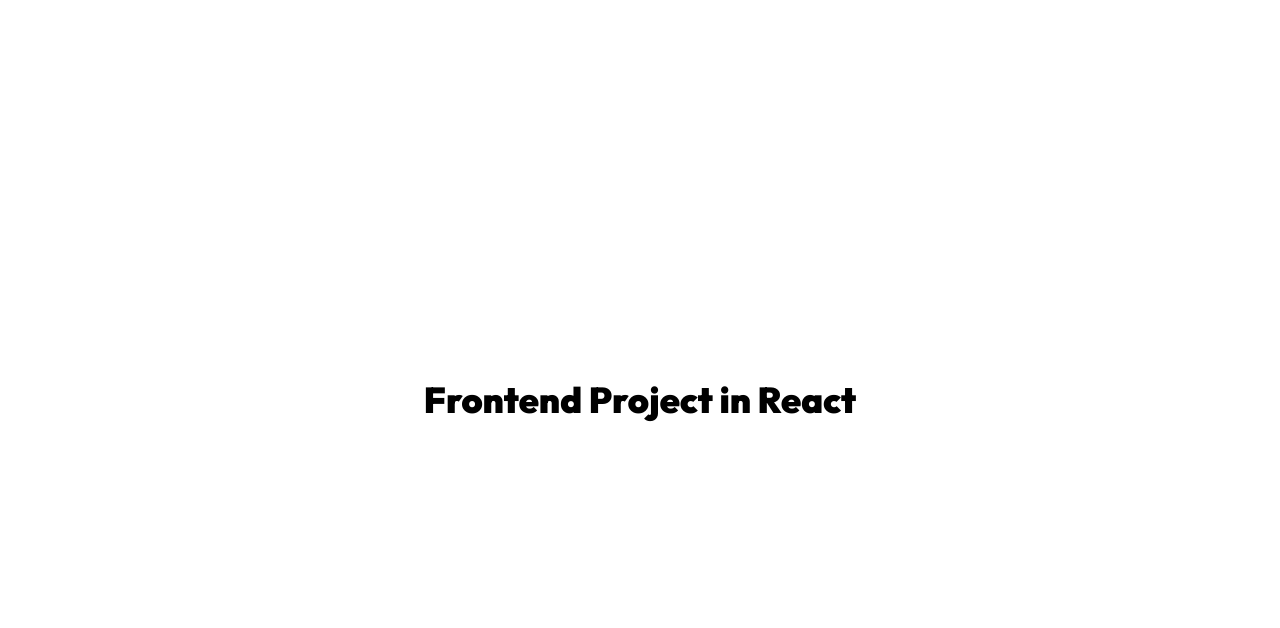
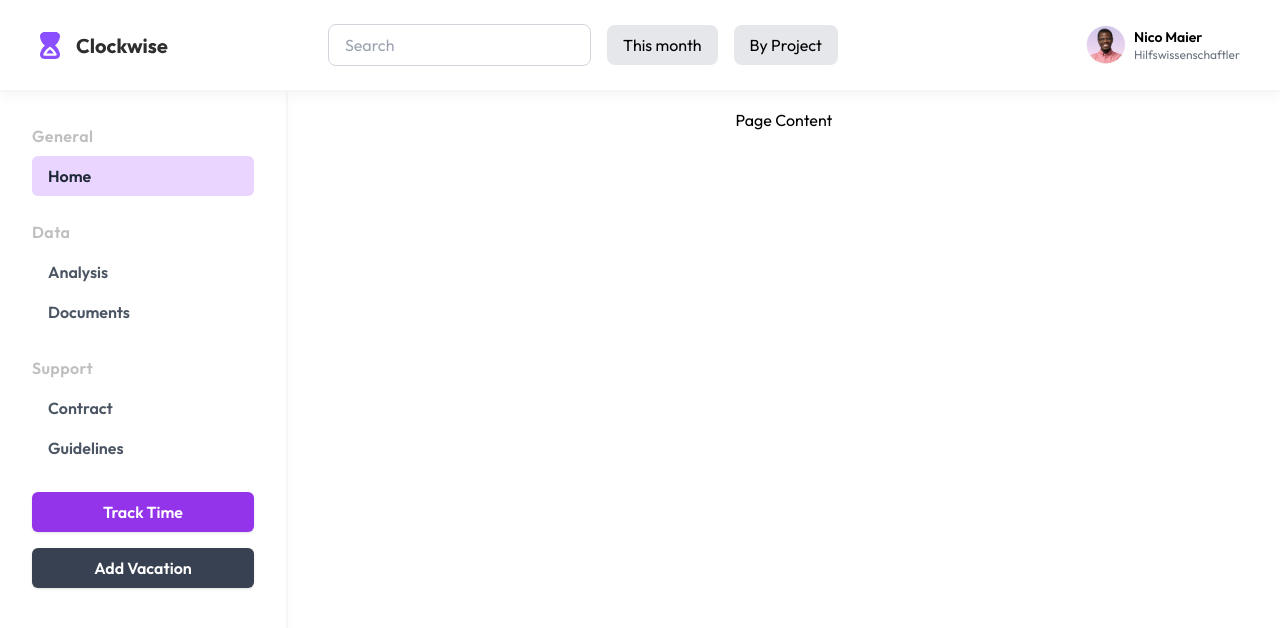
Before and after one commit to intuitive-robots/pse-ss24-timetrack, a React (Create React App) app in the folder frontend/: page / in a window 1280 px wide. Shown: the top 628 px of the page. Built offline with nearby package versions, Linux system fonts and the light colour scheme.

Commit message:
add layout wrapper, navigation bar, profile bar and changed styling configurations

```diff
--- a/frontend/src/App.js
+++ b/frontend/src/App.js
@@ -1,11 +1,10 @@
 import './App.css';
+import HomePage from "./pages/HomePage";
 
 function App() {
   return (
     <div className="App">
-        <div className="h-screen flex justify-center items-center">
-            <h1 className="text-4xl font-black">Frontend Project in React</h1>
-        </div>
+        <HomePage/>
     </div>
   );
 }
--- /dev/null
+++ b/frontend/src/components/LayoutWrapper.tsx
@@ -0,0 +1,32 @@
+import React from 'react';
+import NavigationBar from './navbar/NavigationBar';
+import ProfileBar from './ProfileBar';
+import ProfilePlaceholder from "../assets/images/profile_placeholder.png";
+
+interface LayoutWrapperProps {
+  pageContent: React.ReactNode;
+}
+
+const LayoutWrapper: React.FC<LayoutWrapperProps> = ({ pageContent }) => {
+  return (
+    <div className="flex flex-col min-h-screen select-none">
+      <div className="w-full">
+        <ProfileBar
+            name="Nico Maier"
+            role="Hilfswissenschaftler"
+            imageUrl={ProfilePlaceholder}
+        />
+      </div>
+      <div className="flex flex-1 overflow-hidden">
+        <div className=""> {/* Navigationbar below Profilebar*/}
+          <NavigationBar />
+        </div>
+        <div className="flex-1 overflow-auto p-4 items-start justify-start">
+          {pageContent}
+        </div>
+      </div>
+    </div>
+  );
+};
+
+export default LayoutWrapper;
--- /dev/null
+++ b/frontend/src/components/ProfileBar.tsx
@@ -0,0 +1,31 @@
+import React from "react";
+import Logo from "../assets/images/logo.svg"
+
+interface ProfileBarProps {
+    name: string;
+    role: string;
+    imageUrl: string;
+}
+
+const ProfileBar: React.FC<ProfileBarProps> = ({ name, role, imageUrl }) => {
+    return (
+        <div className="bg-white flex items-center py-6 px-10 shadow-profilebar-shadow border-b-2.7 border-border-gray">
+            <div className="flex items-center space-x-4">
+                <img src={Logo} alt="Clockwise"  />
+                <div className="w-32"/>
+                <input type="text" placeholder="Search" className="input border border-gray-300 py-2 px-4 rounded-lg focus:outline-none focus:ring-2 focus:ring-purple-500" />
+                <button className="btn bg-gray-200 hover:bg-gray-300 text-md text-black py-2 px-4 rounded-lg">This month</button>
+                <button className="btn bg-gray-200 hover:bg-gray-300 text-black py-2 px-4 rounded-lg">By Project</button>
+            </div>
+            <div className="ml-auto flex items-center space-x-2">
+                <img src={imageUrl} alt="User Avatar" className="h-10 w-10 rounded-full"/>
+                <div className="flex flex-col items-start">
+                    <span className="text-sm font-semibold">{name}</span>
+                    <span className="text-xs text-gray-500">{role}</span>
+                </div>
+            </div>
+        </div>
+    );
+};
+
+export default ProfileBar;
--- /dev/null
+++ b/frontend/src/components/navbar/NavigationBar.tsx
@@ -0,0 +1,53 @@
+import React, { useState } from 'react';
+
+interface MenuItems {
+    [key: string]: string[];
+}
+
+const NavigationBar: React.FC = () => {
+    const [activeItem, setActiveItem] = useState<string>('Home');
+
+    const menuItems: MenuItems = {
+        'General': ['Home'],
+        'Data': ['Analysis', 'Documents'],
+        'Support': ['Contract', 'Guidelines']
+    };
+
+    return (
+        <div className="flex flex-col w-72 h-full shadow-navbar-shadow border-r-2.7 border-border-gray">
+            <div className="p-8 gap-6 flex flex-col font-semibold">
+                {Object.keys(menuItems).map((section) => (
+                    <div key={section}>
+                        <div className="flex text-md tracking-wide text-[#BFBFBF] mb-2">{section}</div>
+                        {menuItems[section].map((item) => (
+                            <button
+                                key={item}
+                                className={`text-left w-full py-2 px-4 rounded-md
+                                            ${activeItem === item ? 'bg-purple-200 text-gray-800' : 'text-gray-600 hover:bg-purple-200'}`}
+                                onClick={() => setActiveItem(item)}
+                            >
+                                {item}
+                            </button>
+                        ))}
+                    </div>
+                ))}
+                <div className="mt-auto">
+                    <button
+                        className="w-full py-2 px-4 bg-purple-600 text-white rounded-md shadow hover:bg-purple-700 transition-colors"
+                        onClick={() => setActiveItem('Track Time')}
+                    >
+                        Track Time
+                    </button>
+                    <button
+                        className="w-full py-2 px-4 bg-gray-700 text-white rounded-md shadow mt-4 hover:bg-gray-800 transition-colors"
+                        onClick={() => setActiveItem('Add Vacation')}
+                    >
+                        Add Vacation
+                    </button>
+                </div>
+            </div>
+        </div>
+    );
+};
+
+export default NavigationBar;
--- /dev/null
+++ b/frontend/src/pages/HomePage.tsx
@@ -0,0 +1,13 @@
+import React from 'react';
+import LayoutWrapper from "../components/LayoutWrapper";
+
+const HomePage = () => {
+    return (
+        <LayoutWrapper
+            pageContent={<div>Page Content</div>}
+        />
+
+    );
+};
+
+export default HomePage;
--- a/frontend/tailwind.config.js
+++ b/frontend/tailwind.config.js
@@ -4,7 +4,33 @@
       "./src/**/*.{js,jsx,ts,tsx}",
   ],
   theme: {
-    extend: {},
+    extend: {
+      colors: {
+        light: {  // Light Theme
+          background: '#ffffff',
+          text: '#333333',
+        },
+        dark: {  // Dark Theme
+          background: '#121212',
+          text: '#f5f5f5',
+        },
+        'border-gray': 'rgba(215, 215, 215, 0.22)'
+      },
+      boxShadow: {
+        'profilebar-shadow': '0 6px 10px rgba(0, 0, 0, 0.03)', // Profile Bar Shadow
+        'navbar-shadow': '0 6px 10px rgba(0, 0, 0, 0.02)', // Navbar Shadow
+      },
+      borderWidth: {
+        '2.7': '2.7px'
+      },
+      fontSize: {
+        sm: ['0.875rem', { lineHeight: '1.25rem' }], // Small
+        md: ['1rem', { lineHeight: '1.5rem' }], // Medium
+        lg: ['1.125rem', { lineHeight: '1.75rem' }], // Large
+        xl: ['1.25rem', { lineHeight: '1.75rem' }], // Extra Large
+        '2xl': ['1.5rem', { lineHeight: '2rem' }], // 2X Large
+      }
+    },
   },
   plugins: [],
 }
```
Also changed, not shown: frontend/src/assets/images/logo.svg (added), frontend/src/assets/images/profile_placeholder.png (added).
